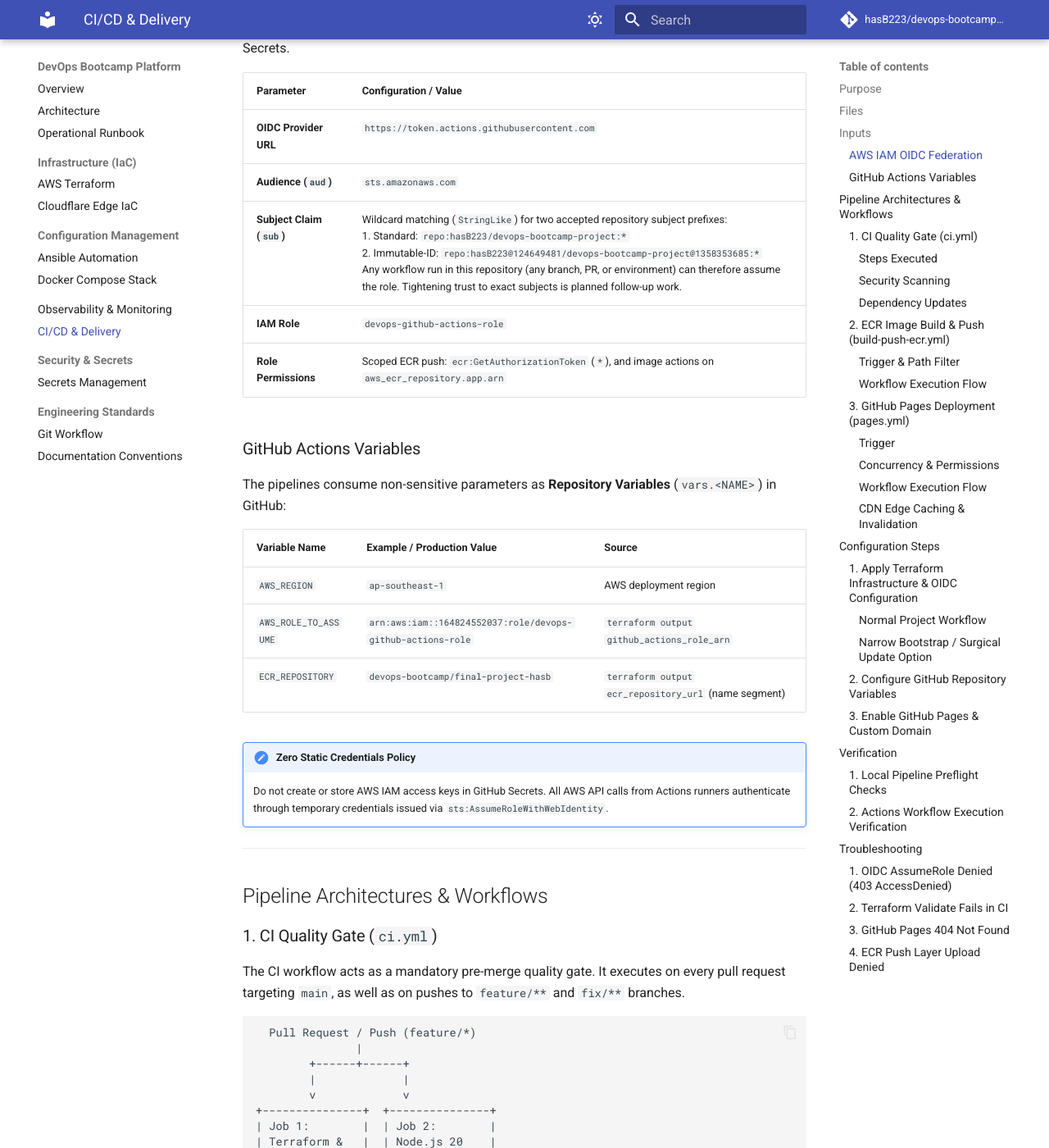
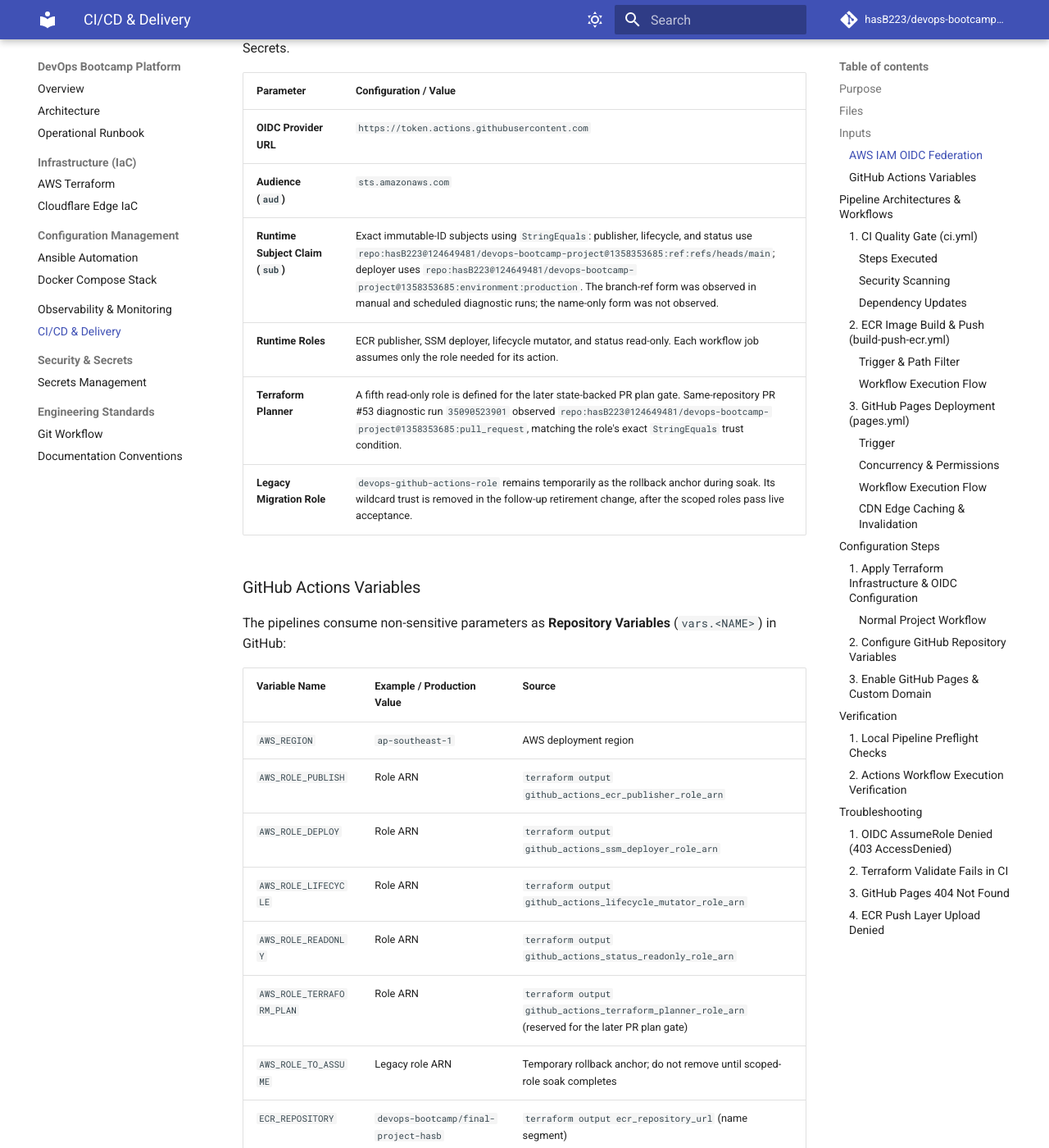
Before and after one commit to hasB223/devops-bootcamp-project, an MkDocs documentation site: the page built from docs/cicd.md, in a window 1280 px wide and 1400 px high, scrolled down 1574 px. Shown: the whole window at 82% size. Built offline with MkDocs 1.6.1 and Material for MkDocs 9.7.7, drawn with Linux system fonts in a browser that asks for light colours; comment, search, counter and statistics services are not loaded; some of the changed text lies outside the part shown.

Commit message:
feat(iam): split GitHub Actions roles by responsibility (#53)
Introduce five scoped GitHub Actions IAM roles, exact OIDC trust subjects, role-specific workflow variables, production deployment gating, and updated operator documentation.\n\nApplied and verified in AWS: 12 resources added, 1 policy updated, 0 destroyed; the post-apply full plan converged to zero changes. The legacy role remains available during soak and rollback.

````diff
--- a/docs/cicd.md
+++ b/docs/cicd.md
@@ -26,8 +26,8 @@
 | `.github/workflows/build-push-ecr.yml` | Main-branch container image build and push to private AWS ECR via OIDC |
 | `.github/workflows/pages.yml` | Main-branch static documentation portal deployment to GitHub Pages |
 | `docs/index.html` | Browsable project documentation portal exposing endpoints, runbooks, and architecture |
-| `terraform/iam.tf` | OIDC identity provider (`token.actions.githubusercontent.com`) and scoped IAM role/policy |
-| `terraform/outputs.tf` | Exports `github_actions_role_arn` for pipeline configuration |
+| `terraform/iam.tf` | OIDC identity provider (`token.actions.githubusercontent.com`) and scoped IAM roles/policies |
+| `terraform/outputs.tf` | Exports the legacy and role-specific GitHub Actions role ARNs |
 
 ---
 
@@ -41,9 +41,10 @@
 | --- | --- |
 | **OIDC Provider URL** | `https://token.actions.githubusercontent.com` |
 | **Audience (`aud`)** | `sts.amazonaws.com` |
-| **Subject Claim (`sub`)** | Wildcard matching (`StringLike`) for two accepted repository subject prefixes:<br>1. Standard: `repo:hasB223/devops-bootcamp-project:*`<br>2. Immutable-ID: `repo:hasB223@124649481/devops-bootcamp-project@1358353685:*`<br>Any workflow run in this repository (any branch, PR, or environment) can therefore assume the role. Tightening trust to exact subjects is planned follow-up work. |
-| **IAM Role** | `devops-github-actions-role` |
-| **Role Permissions** | Scoped ECR push: `ecr:GetAuthorizationToken` (`*`), and image actions on `aws_ecr_repository.app.arn` |
+| **Runtime Subject Claim (`sub`)** | Exact immutable-ID subjects using `StringEquals`: publisher, lifecycle, and status use `repo:hasB223@124649481/devops-bootcamp-project@1358353685:ref:refs/heads/main`; deployer uses `repo:hasB223@124649481/devops-bootcamp-project@1358353685:environment:production`. The branch-ref form was observed in manual and scheduled diagnostic runs; the name-only form was not observed. |
+| **Runtime Roles** | ECR publisher, SSM deployer, lifecycle mutator, and status read-only. Each workflow job assumes only the role needed for its action. |
+| **Terraform Planner** | A fifth read-only role is defined for the later state-backed PR plan gate. Same-repository PR #53 diagnostic run `35090523901` observed `repo:hasB223@124649481/devops-bootcamp-project@1358353685:pull_request`, matching the role's exact `StringEquals` trust condition. |
+| **Legacy Migration Role** | `devops-github-actions-role` remains temporarily as the rollback anchor during soak. Its wildcard trust is removed in the follow-up retirement change, after the scoped roles pass live acceptance. |
 
 ### GitHub Actions Variables
 
@@ -52,7 +53,12 @@
 | Variable Name | Example / Production Value | Source |
 | --- | --- | --- |
 | `AWS_REGION` | `ap-southeast-1` | AWS deployment region |
-| `AWS_ROLE_TO_ASSUME` | `arn:aws:iam::164824552037:role/devops-github-actions-role` | `terraform output github_actions_role_arn` |
+| `AWS_ROLE_PUBLISH` | Role ARN | `terraform output github_actions_ecr_publisher_role_arn` |
+| `AWS_ROLE_DEPLOY` | Role ARN | `terraform output github_actions_ssm_deployer_role_arn` |
+| `AWS_ROLE_LIFECYCLE` | Role ARN | `terraform output github_actions_lifecycle_mutator_role_arn` |
+| `AWS_ROLE_READONLY` | Role ARN | `terraform output github_actions_status_readonly_role_arn` |
+| `AWS_ROLE_TERRAFORM_PLAN` | Role ARN | `terraform output github_actions_terraform_planner_role_arn` (reserved for the later PR plan gate) |
+| `AWS_ROLE_TO_ASSUME` | Legacy role ARN | Temporary rollback anchor; do not remove until scoped-role soak completes |
 | `ECR_REPOSITORY` | `devops-bootcamp/final-project-hasb` | `terraform output ecr_repository_url` (name segment) |
 
 !!! important "Zero Static Credentials Policy"
@@ -221,7 +227,7 @@
 
 #### Workflow Execution Flow
 
-1. **OIDC Authentication**: `aws-actions/configure-aws-credentials@v4` requests a signed JWT from GitHub's OIDC provider and exchanges it for temporary AWS STS credentials using `role-to-assume: ${{ vars.AWS_ROLE_TO_ASSUME }}`.
+1. **OIDC Authentication**: `aws-actions/configure-aws-credentials@v6` requests a signed JWT from GitHub's OIDC provider and exchanges it for temporary AWS STS credentials. Publishing uses `vars.AWS_ROLE_PUBLISH`; the two production deployment jobs use `vars.AWS_ROLE_DEPLOY` and the protected `production` environment.
 2. **ECR Login**: `aws-actions/amazon-ecr-login@v2` authenticates Docker Engine to the private ECR registry.
 3. **Container Build**: Builds the container using `app/Dockerfile` with the `app/` directory as context:
    ```bash
@@ -276,23 +282,16 @@
 terraform apply
 ```
 
-#### Narrow Bootstrap / Surgical Update Option
-Targeted apply using `-target` is reserved strictly as a narrow bootstrap or surgical update option (for example, provisioning or updating the CI/OIDC IAM role and ECR repository without spinning up the full EC2 compute instances):
+For the scoped-role migration, review and apply a saved **full** plan. Do not use a targeted apply: the acceptance condition is an additive action set with no deletion of the legacy role, its three attachments, or the shared managed policies.
 
-```bash
-cd terraform
-terraform apply -target=aws_ecr_repository.app \
-                -target=aws_ecr_lifecycle_policy.app \
-                -target=aws_iam_openid_connect_provider.github \
-                -target=aws_iam_role.github_actions \
-                -target=aws_iam_policy.github_actions_ecr \
-                -target=aws_iam_role_policy_attachment.github_actions_ecr
-```
-
-Retrieve the provisioned role ARN:
+Retrieve the provisioned role ARNs:
 ```bash
 terraform output github_actions_role_arn
-# Output: arn:aws:iam::164824552037:role/devops-github-actions-role
+terraform output github_actions_ecr_publisher_role_arn
+terraform output github_actions_ssm_deployer_role_arn
+terraform output github_actions_lifecycle_mutator_role_arn
+terraform output github_actions_status_readonly_role_arn
+terraform output github_actions_terraform_planner_role_arn
 ```
 
 ### 2. Configure GitHub Repository Variables
@@ -302,9 +301,15 @@
 ```bash
 # Using GitHub CLI:
 gh variable set AWS_REGION --body "ap-southeast-1"
-gh variable set AWS_ROLE_TO_ASSUME --body "$(cd terraform && terraform output -raw github_actions_role_arn)"
+gh variable set AWS_ROLE_PUBLISH --body "$(cd terraform && terraform output -raw github_actions_ecr_publisher_role_arn)"
+gh variable set AWS_ROLE_DEPLOY --body "$(cd terraform && terraform output -raw github_actions_ssm_deployer_role_arn)"
+gh variable set AWS_ROLE_LIFECYCLE --body "$(cd terraform && terraform output -raw github_actions_lifecycle_mutator_role_arn)"
+gh variable set AWS_ROLE_READONLY --body "$(cd terraform && terraform output -raw github_actions_status_readonly_role_arn)"
+gh variable set AWS_ROLE_TERRAFORM_PLAN --body "$(cd terraform && terraform output -raw github_actions_terraform_planner_role_arn)"
 gh variable set ECR_REPOSITORY --body "devops-bootcamp/final-project-hasb"
 ```
+
+Create the `production` environment separately, restrict deployment branches to `main`, and configure the owner as required reviewer before switching deploy jobs to the scoped role. Keep `AWS_ROLE_TO_ASSUME` during soak so the workflow variables can be rolled back without a Terraform change.
 
 ### 3. Enable GitHub Pages & Custom Domain
 
@@ -376,16 +381,13 @@
   Error: Not authorized to perform sts:AssumeRoleWithWebIdentity
   ```
 - **Cause**: The IAM role trust policy does not match the GitHub repository or branch claim.
-- **Fix**: Verify `terraform/iam.tf` includes both accepted wildcard subject prefixes in the trust policy condition:
+- **Fix**: Match the role to the job context and verify its exact `StringEquals` subject:
   ```hcl
-  test     = "StringLike"
+  test     = "StringEquals"
   variable = "token.actions.githubusercontent.com:sub"
-  values = [
-    "repo:hasB223/devops-bootcamp-project:*",
-    "repo:hasB223@124649481/devops-bootcamp-project@1358353685:*"
-  ]
+  values   = ["repo:hasB223@124649481/devops-bootcamp-project@1358353685:ref:refs/heads/main"]
   ```
-  Also ensure `audience = "sts.amazonaws.com"`.
+  The deployer instead requires the `:environment:production` subject. Also ensure `audience = "sts.amazonaws.com"`, the selected workflow ref is `main`, and the corresponding `AWS_ROLE_*` variable points to the intended role.
 
 ### 2. Terraform Validate Fails in CI
 - **Symptom**: `terraform validate` fails with missing provider or module errors.
````
Also changed, not shown: docs/runbook.md (+10 -1 lines), 4 other files.
